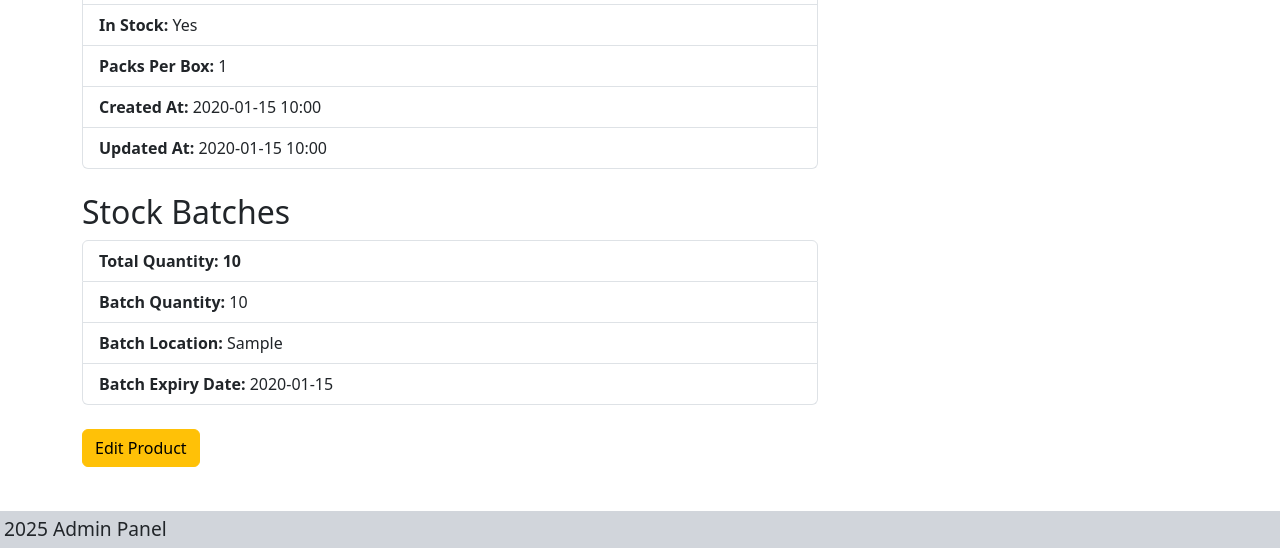
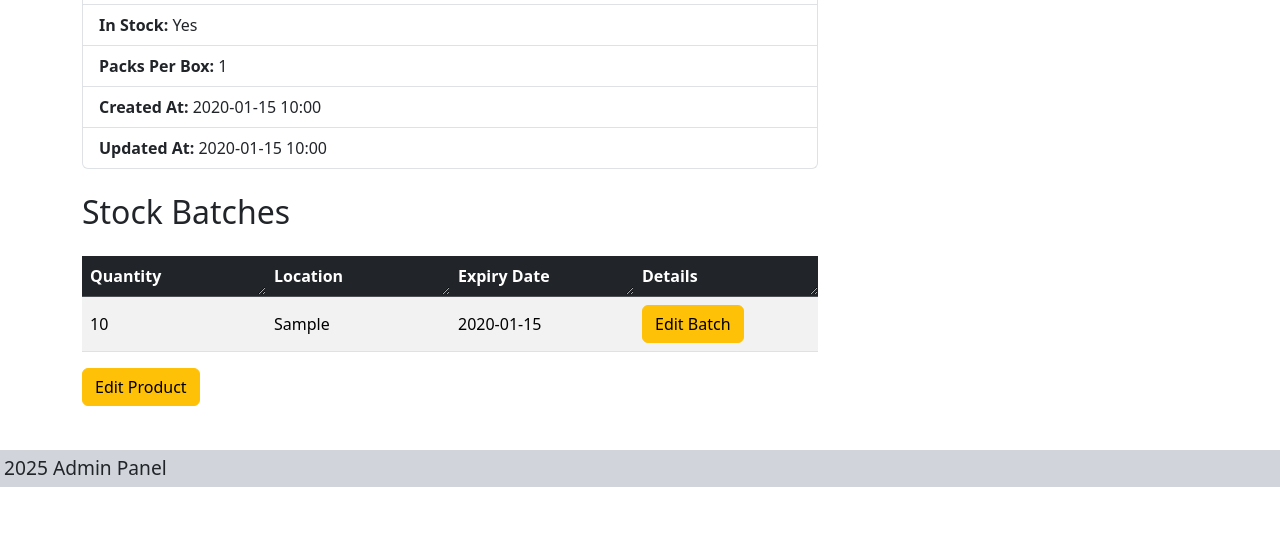
Before and after one commit to james-fitz86/pickle-polona, a Flask app: a page that uses templates/admin/product.html in a window 1280 px wide. Shown: the part 960-1508 px from the top of the page. After the commit the page ends 1447 px from the top, so only its background shows below. Run offline with Flask 3, Linux system fonts and the light colour scheme; the visitor is signed in with stand-in values (Sample User, id 1); tables that the repository leaves empty hold one stand-in row (values such as "Sample post"); grey boxes marked "Sample" are stand-in pictures.

Commit message:
changed batches to display in table instead of ul

```diff
--- a/templates/admin/product.html
+++ b/templates/admin/product.html
@@ -37,15 +37,33 @@
                 <li class="list-group-item"><strong>Created At:</strong> {{ product.created_at.strftime("%Y-%m-%d %H:%M") }}</li>
                 <li class="list-group-item"><strong>Updated At:</strong> {{ product.updated_at.strftime("%Y-%m-%d %H:%M") }}</li>
             </ul>
-            <h2>Stock Batches</h2>
-            <ul class="list-group mb-4">
-                <li class="list-group-item"><strong>Total Quantity: {{ product.batches | map(attribute='stock_quantity') | sum }}</strong></li>
-                {% for batch in batches %}
-                    <li class="list-group-item"><strong>Batch Quantity:</strong> {{ batch.stock_quantity}}</li>
-                    <li class="list-group-item"><strong>Batch Location:</strong> {{ batch.stock_location }}</li>
-                    <li class="list-group-item"><strong>Batch Expiry Date:</strong> {{ batch.expiry_date }}</li>
-                {% endfor %}
-            </ul>
+            <h2 class="mb-4">Stock Batches</h2>
+            <div class="table-responsive">
+                <table class="table table-striped table-hover align-middle">
+                    <thead class="table-dark">
+                        <tr>
+                            <th scope="col">Quantity</th>
+                            <th scope="col">Location</th>
+                            <th scope="col">Expiry Date</th>
+                            <th scope="col">Details</th>
+                        </tr>
+                    </thead>
+                    <tbody>
+                        {% for batch in batches %}
+                        <tr>
+                            <td>{{ batch.stock_quantity}}</td>
+                            <td>{{ batch.stock_location }}</td>
+                            <td>{{ batch.expiry_date }}</td>
+                            <td>
+                                <a href="#" class="btn btn-warning">
+                                    Edit Batch
+                                </a>
+                            </td>
+                        </tr>
+                        {% endfor %}
+                    </tbody>
+                </table>
+            </div>
             <a href="{{ url_for('admin.edit_product', product_sku=product.sku) }}" class="btn btn-warning">
                 Edit Product
             </a>
```
